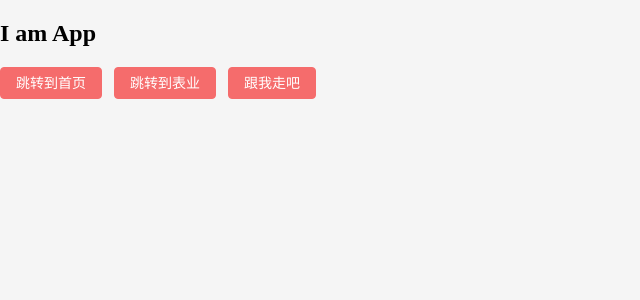
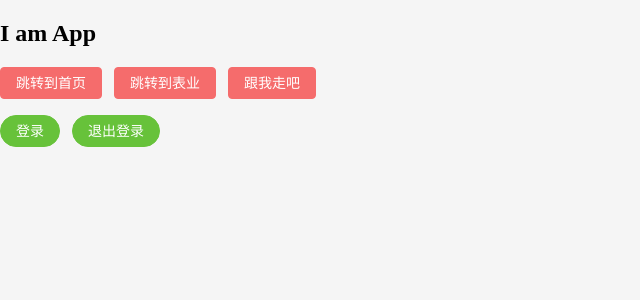
Before and after one commit to Kononoo/vue3-big-event, a Vue app: page / in a window 1280 px wide. Shown: the top 300 px of the page, without its empty margins (0-640 px from the left). Built offline with nearby package versions, Linux system fonts and the light colour scheme.

Commit message:
配置pinia仓库&持久化

```diff
--- a/package.json
+++ b/package.json
@@ -25,6 +25,7 @@
     "eslint-plugin-vue": "^9.17.0",
     "husky": "^8.0.0",
     "lint-staged": "^15.1.0",
+    "pinia-plugin-persistedstate": "^3.2.0",
     "prettier": "^3.0.3",
     "sass": "^1.69.5",
     "unplugin-auto-import": "^0.16.7",
--- a/src/App.vue
+++ b/src/App.vue
@@ -2,6 +2,7 @@
 // 获取路由对象 router  const router = useRouter()
 // 获取路由参数 route   const route = useRoute()
 import { useRouter, useRoute } from 'vue-router'
+import { useUserStore } from '@/stores/user'
 
 const router = useRouter()
 const route = useRoute()
@@ -10,6 +11,7 @@ const goList = () => {
   console.log(router)
   console.log(route)
 }
+const userStore = useUserStore()
 </script>
 
 <template>
@@ -20,100 +22,15 @@ const goList = () => {
     >
     <el-button type="danger" @click="router.go(1)">跳转到表业</el-button>
     <el-button type="danger" @click="goList">跟我走吧</el-button>
+
+    <p>{{ userStore.token }}</p>
+    <el-button type="success" round @click="userStore.setToken('hello')"
+      >登录</el-button
+    >
+    <el-button type="success" round @click="userStore.removeToken"
+      >退出登录</el-button
+    >
   </div>
 </template>
 
 <style scoped></style>
-
-<!--
-<script setup>
-import { RouterLink, RouterView } from 'vue-router'
-</script>
-
-<template>
-  <header>
-    <img
-      alt="Vue logo"
-      class="logo"
-      src="@/assets/logo.png"
-      width="125"
-      height="125"
-    />
-
-    <div class="wrapper">
-      &lt;!&ndash; <HelloWorld msg="You did it!" /> &ndash;&gt;
-
-      <nav>
-        <RouterLink to="/">Home</RouterLink>
-        <RouterLink to="/about">About</RouterLink>
-      </nav>
-    </div>
-  </header>
-
-  <RouterView />
-</template>
-
-<style scoped>
-header {
-  line-height: 1.5;
-  max-height: 100vh;
-}
-
-.logo {
-  display: block;
-  margin: 0 auto 2rem;
-}
-
-nav {
-  width: 100%;
-  font-size: 12px;
-  text-align: center;
-  margin-top: 2rem;
-}
-
-nav a.router-link-exact-active {
-  color: var(&#45;&#45;color-text);
-}
-
-nav a.router-link-exact-active:hover {
-  background-color: transparent;
-}
-
-nav a {
-  display: inline-block;
-  padding: 0 1rem;
-  border-left: 1px solid var(&#45;&#45;color-border);
-}
-
-nav a:first-of-type {
-  border: 0;
-}
-
-@media (min-width: 1024px) {
-  header {
-    display: flex;
-    place-items: center;
-    padding-right: calc(var(&#45;&#45;section-gap) / 2);
-  }
-
-  .logo {
-    margin: 0 2rem 0 0;
-  }
-
-  header .wrapper {
-    display: flex;
-    place-items: flex-start;
-    flex-wrap: wrap;
-  }
-
-  nav {
-    text-align: left;
-    margin-left: -1rem;
-    font-size: 1rem;
-
-    padding: 1rem 0;
-    margin-top: 1rem;
-  }
-}
-</style>
--->
--- a/src/main.js
+++ b/src/main.js
@@ -1,13 +1,13 @@
 import { createApp } from 'vue'
 import { createPinia } from 'pinia'
-
 import App from './App.vue'
 import router from './router'
 import '@/assets/main.scss'
+import persist from 'pinia-plugin-persistedstate'
 
 const app = createApp(App)
 
-app.use(createPinia())
+app.use(createPinia().use(persist))
 app.use(router)
 
 app.mount('#app')
--- /dev/null
+++ b/src/stores/user.js
@@ -0,0 +1,24 @@
+import { defineStore } from 'pinia'
+import { ref } from 'vue'
+
+export const useUserStore = defineStore(
+  'big-user',
+  () => {
+    const token = ref('')
+    const setToken = (newToken) => {
+      token.value = newToken
+    }
+    const removeToken = () => {
+      token.value = ''
+    }
+
+    return {
+      token,
+      setToken,
+      removeToken
+    }
+  },
+  {
+    persist: true
+  }
+)
```
Also changed, not shown: 1 other file (tests, documents, lock files or other folders).
